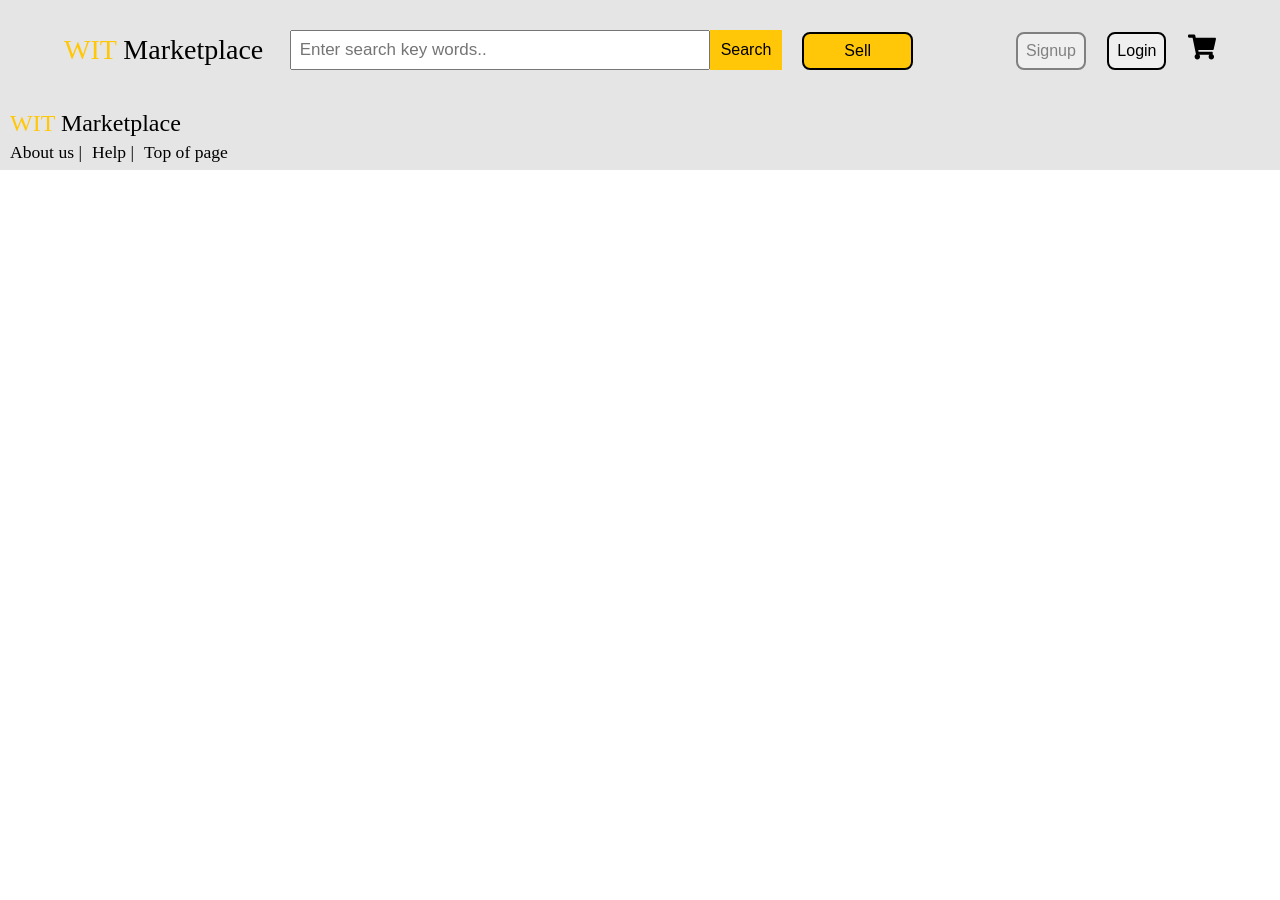
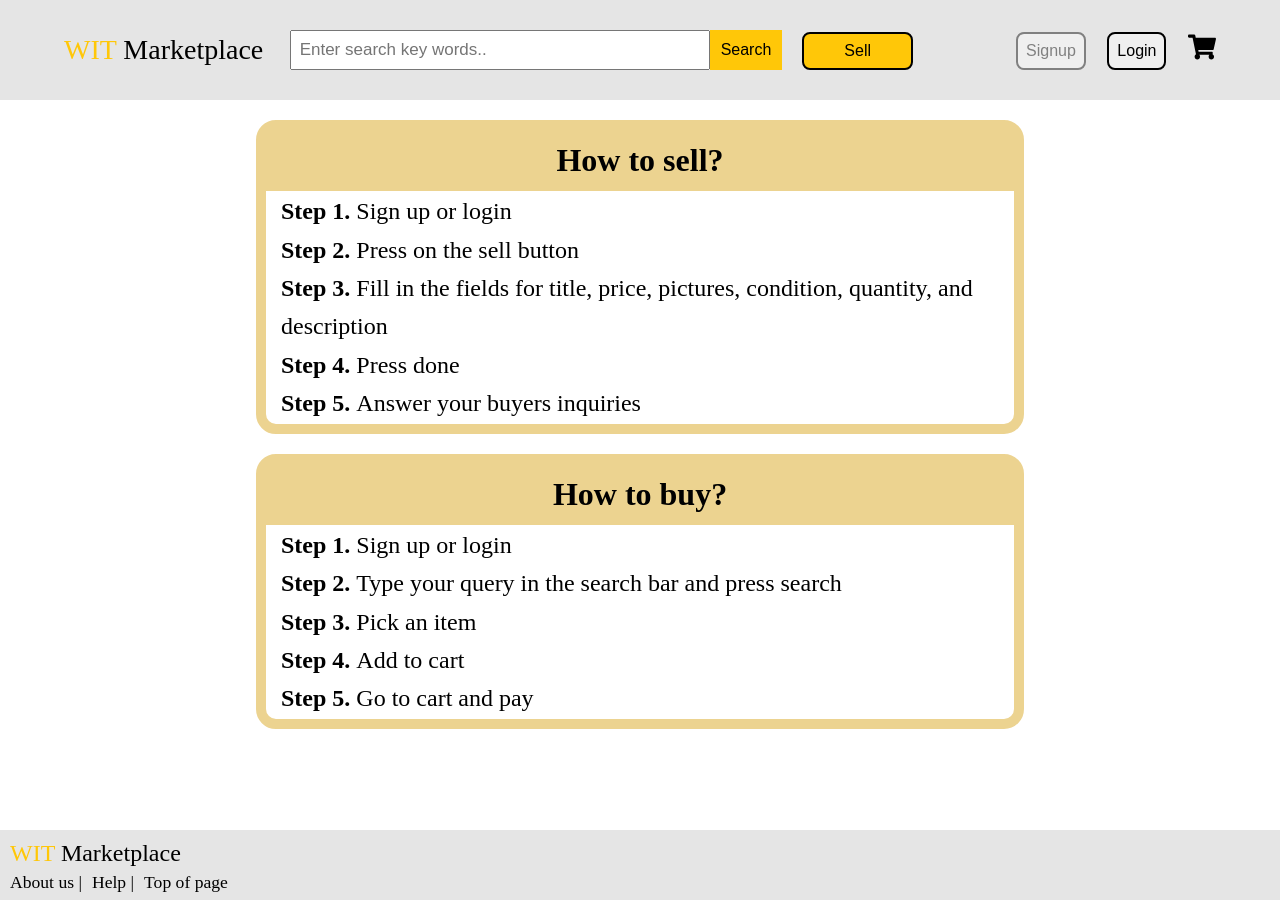
Before and after one commit to Stinny/WIT-Marketplace, a React (Create React App) app in the folder client/: page /Help in a window 1280 px wide. Before the commit the page ends 800 px from the top, so only its background shows below. Built offline with nearby package versions, Linux system fonts and the light colour scheme.

Commit message:
Added help page

```diff
--- a/client/src/App.js
+++ b/client/src/App.js
@@ -11,6 +11,7 @@ import CreateProduct from './pages/CreateProduct';
 import Cart from './pages/Cart';
 import Listing from './pages/Listing';
 import AboutUs from './pages/AboutUs'
+import Help from './pages/Help'
 
 function App() {
   const [isOpen, setIsOpen] = React.useState(false);
@@ -32,6 +33,7 @@ function App() {
         <Route exact path='/item/:itemId' element={<ProductDetail />} />
         <Route exact path='/aboutUs' element={<AboutUs />} />
         <Route exact path='/signup' element={<Signup />} />
+        <Route exact path='/Help' element={<Help />} />
       </Routes>
       <Footer />
     </>
--- a/client/src/components/Footer.js
+++ b/client/src/components/Footer.js
@@ -16,7 +16,7 @@ const Footer = () => {
               <Link to='/aboutUs' className='footer-link'>
                   <span className='about-us-link'>About us |</span>
               </Link>
-              <Link to='login' className='footer-link'>
+              <Link to='/help' className='footer-link'>
                   <span className='help-link'>Help |</span>
               </Link>
               <a href="#top" className='footer-link'>
--- /dev/null
+++ b/client/src/pages/Help.js
@@ -0,0 +1,33 @@
+import React from 'react';
+import '../styles/help.css';
+
+const AboutUs = () => {
+    return (
+        <div className='help-con'>
+            <div className='help-wrap'>
+                <div className= 'help-item'>
+                    <h2>How to sell?</h2>
+                    <p>
+                        <strong> Step 1.  </strong> Sign up or login <br/>
+                        <strong> Step 2.  </strong> Press on the sell button <br/>
+                        <strong> Step 3.  </strong> Fill in the fields for title, price, pictures, condition, quantity, and description <br/>
+                        <strong> Step 4.  </strong> Press done <br/>
+                        <strong> Step 5.  </strong> Answer your buyers inquiries <br/>
+                    </p>
+                </div>
+                <div className= 'help-item'>
+                    <h2>How to buy?</h2>
+                    <p>
+                        <strong> Step 1.  </strong> Sign up or login <br/>
+                        <strong> Step 2.  </strong> Type your query in the search bar and press search <br/>
+                        <strong> Step 3.  </strong> Pick an item <br/>
+                        <strong> Step 4.  </strong> Add to cart <br/>
+                        <strong> Step 5.  </strong> Go to cart and pay <br/>
+                    </p>
+                </div>
+            </div>
+        </div>
+    );
+};
+
+export default AboutUs;
--- /dev/null
+++ b/client/src/styles/help.css
@@ -0,0 +1,26 @@
+.help-con{
+    height: 710px;
+}
+
+.help-con h2{
+    text-align: center;
+    background-color: #ecd390;
+    padding-bottom: 5px;
+    padding-top: 5px;
+    font-size: 2em;
+}
+
+.help-wrap div{
+    margin: 20px 20% 20px 20%;
+    text-align: center;
+    line-height: 1.6;
+    border-color: #ecd390;
+    border-style: solid ;
+    border-width: 10px;
+    border-radius: 20px;
+}
+
+.help-con p{
+    text-align: left;
+    margin-left: 15px;
+}
```
